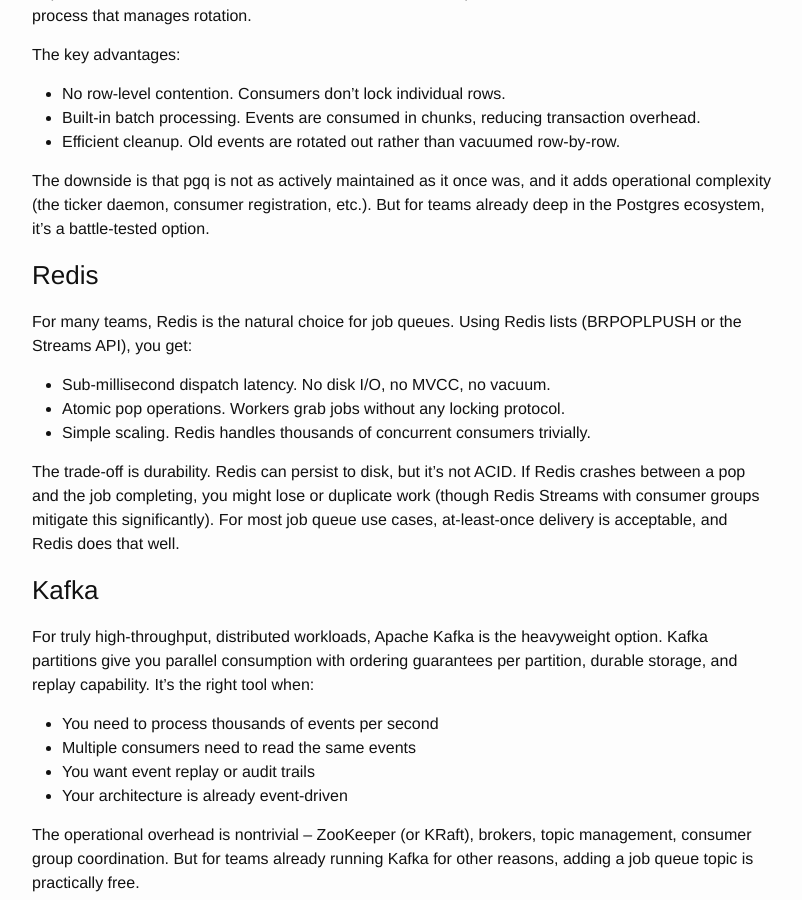
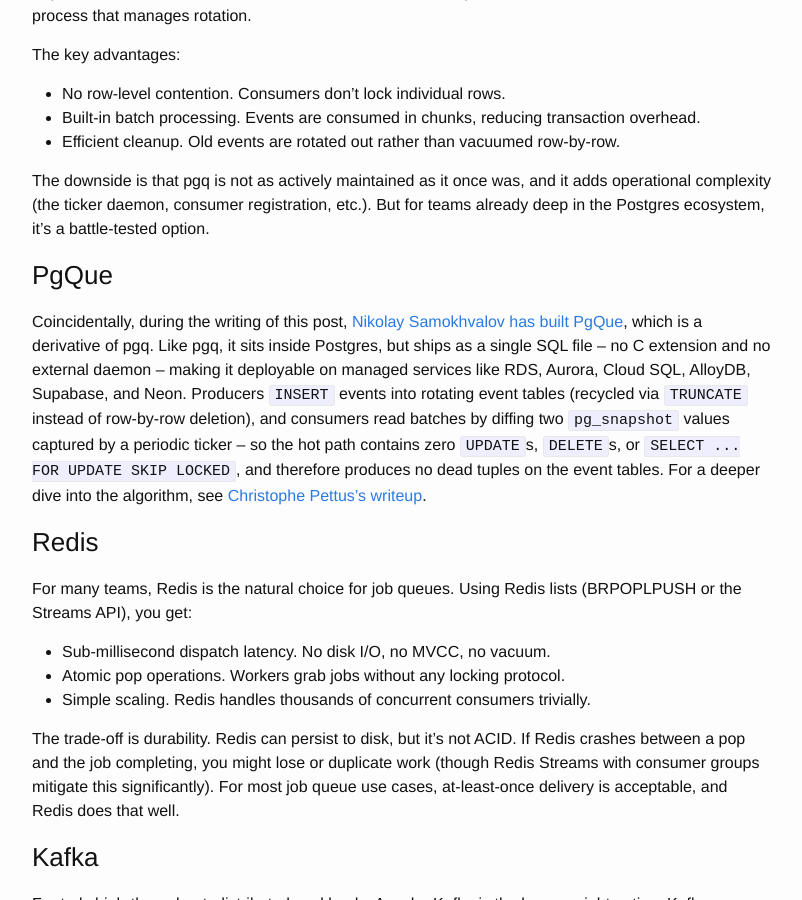
Before and after one commit to richyen/richyen.github.io, a Jekyll site: the page built from _posts/2026-05-04-postgres_job_queue.markdown, in a window 1280 px wide and 900 px high, scrolled down 4120 px. Shown: the whole window, without its empty margins (238-1040 px from the left). Built offline with Jekyll 4.4.1, drawn with Linux system fonts in a browser that asks for light colours; comment, search, counter and statistics services are not loaded.

Commit message:
add pgque as a queueing candidate

```diff
--- a/_posts/2026-05-04-postgres_job_queue.markdown
+++ b/_posts/2026-05-04-postgres_job_queue.markdown
@@ -149,6 +149,10 @@
 
 The downside is that pgq is not as actively maintained as it once was, and it adds operational complexity (the ticker daemon, consumer registration, etc.).  But for teams already deep in the Postgres ecosystem, it's a battle-tested option.
 
+### PgQue
+
+Coincidentally, during the writing of this post, [Nikolay Samokhvalov has built PgQue](https://github.com/NikolayS/pgque), which is a derivative of pgq.  Like pgq, it sits inside Postgres, but ships as a single SQL file -- no C extension and no external daemon -- making it deployable on managed services like RDS, Aurora, Cloud SQL, AlloyDB, Supabase, and Neon.  Producers `INSERT` events into rotating event tables (recycled via `TRUNCATE` instead of row-by-row deletion), and consumers read batches by diffing two `pg_snapshot` values captured by a periodic ticker -- so the hot path contains zero `UPDATE`s, `DELETE`s, or `SELECT ... FOR UPDATE SKIP LOCKED`, and therefore produces no dead tuples on the event tables.  For a deeper dive into the algorithm, see [Christophe Pettus's writeup](https://thebuild.com/blog/2026/05/03/pgque-two-snapshots-and-a-diff/).
+
 ### Redis
 
 For many teams, Redis is the natural choice for job queues.  Using Redis lists (BRPOPLPUSH or the Streams API), you get:
```
